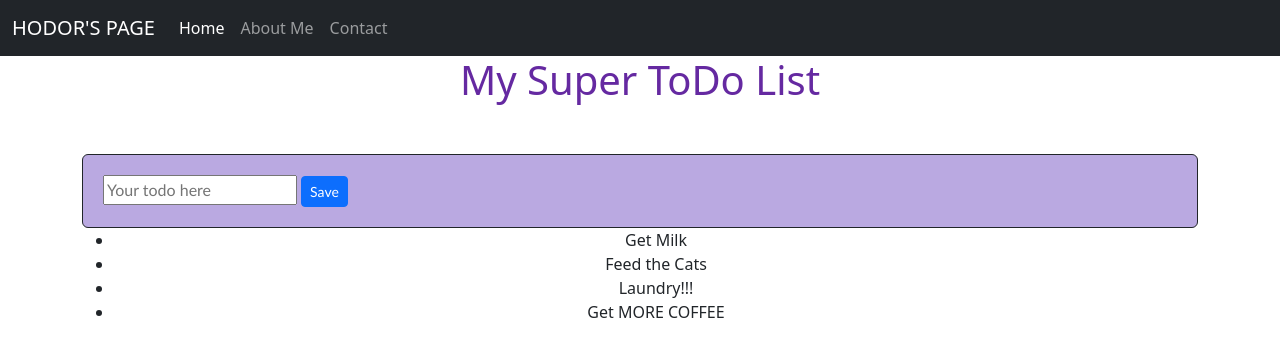
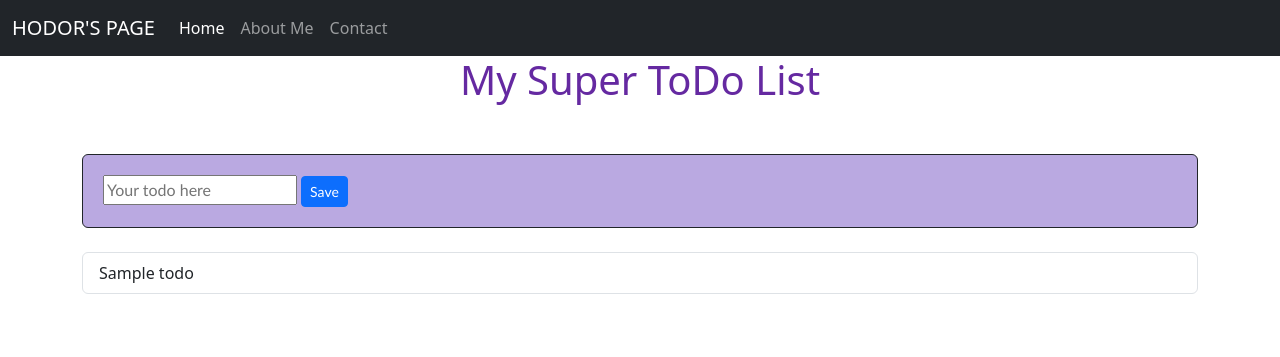
Before and after one commit to AshleeHODOR/to-do-list_109, a Flask app: template templates/home.html in a window 1280 px wide. Shown: the top 357 px of the page. Run offline with Flask 3, Linux system fonts and the light colour scheme; the template is opened without the code that fills it: most values are stand-ins (such as "Sample title", 1, 10 or a date in 2020).

Commit message:
109 - Flask and for loops

```diff
--- a/app.py
+++ b/app.py
@@ -1,15 +1,28 @@
-from flask import Flask, render_template
+from flask import Flask, render_template, request, redirect, url_for
 
 server = Flask('todolist')
+
+todo_list = ["Clean cat litter", "Mail package", "Wash Bob"]
 
 
 @server.get("/") #/ root page (home)
 def home():
-    return render_template('home.html')
+    return render_template("home.html", todo_list=todo_list)
+
+@server.post("/add")
+def add_todo():
+    print("hello from /add")
+    todo_item = request.form.get("todo")
+
+    if todo_item:
+        todo_list.append(todo_item)
+
+    return redirect(url_for("home"))
+
 
 @server.get("/about")
 def about():
-    return render_template('about.html')
+    return render_template("about.html")
 
 @server.get("/contact")
 def contact():
--- a/notes.txt
+++ b/notes.txt
@@ -3,6 +3,8 @@ Notes...
 # ONE TIME PER PROJECT: Create the virtual environment
 win:
 py -m venv venv
+*python
+**python3
 
 mac:
 python3 -m venv venv
--- a/templates/home.html
+++ b/templates/home.html
@@ -38,19 +38,27 @@
 
     <h1>My Super ToDo List</h1>
 
-    <form>
-    <input type="text" placeholder="Your todo here">
-    <button class="btn btn-sm btn-primary">Save</button>
+    <form action="/add" method="POST">
+    <input name="todo" type="text" placeholder="Your todo here">
+    <button type="submit" class="btn btn-sm btn-primary">Save</button>
     </form>
 
-    <ul class="list">
-        <li>Get Milk</li>
+    <!-- <ul class="list">
         <li>Feed the Cats</li>
         <li>Laundry!!!</li>
         <li>Get MORE COFFEE</li>
-    </ul>
+        <li>Wally World</li>
+        <li>Wash BOB!</li>
+    </ul> -->
 
-</main>
+        <ul class="list-group mt-4">
+            {% for todo in todo_list %}
+                <li class="list-group-item">{{todo}}</li>
+            {% endfor %}
+        </ul>
+
+
+    </main>
 
 
 
```
